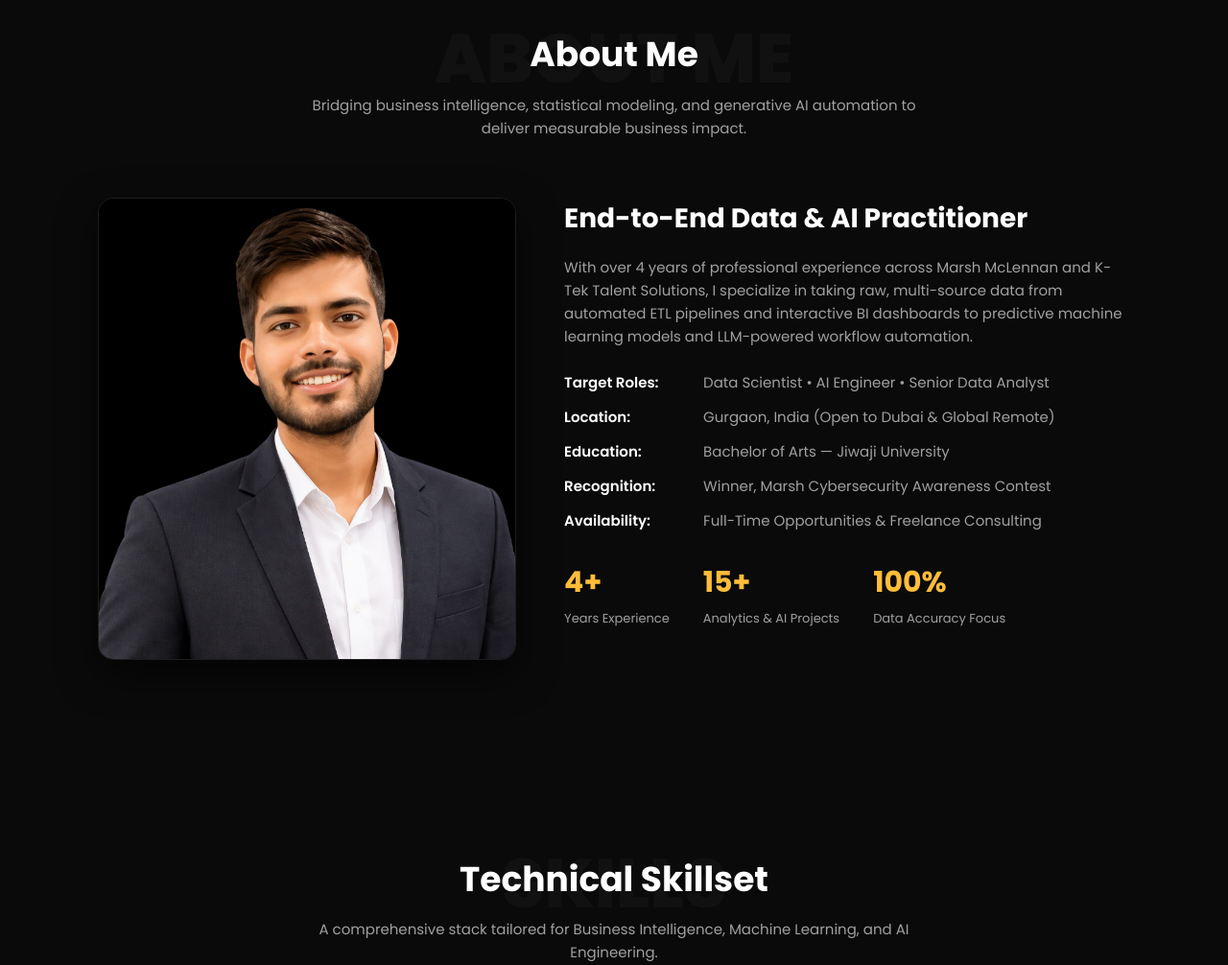
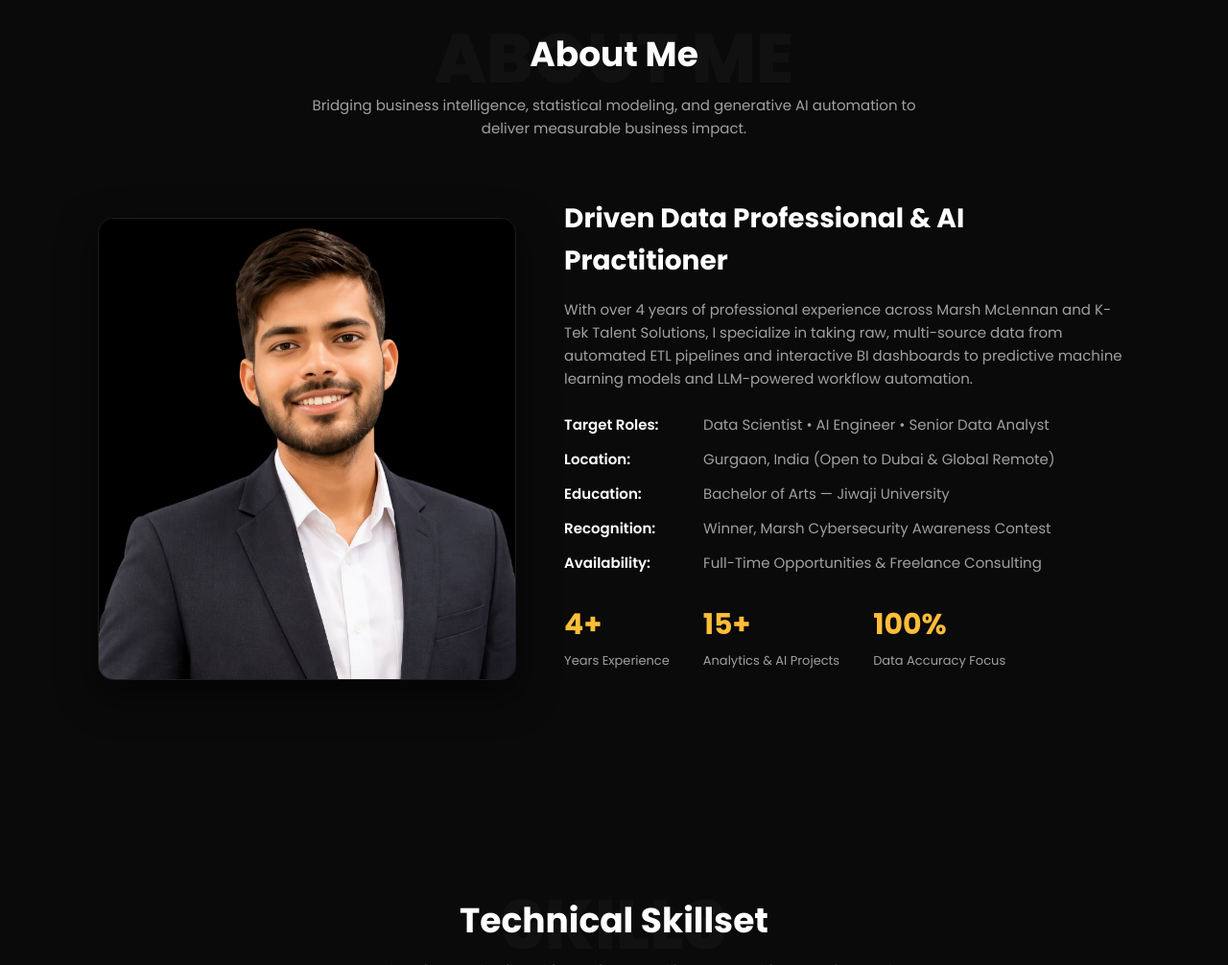
Before and after one commit to Anshuljain17-cmd/Anshuljain.github.io, a plain HTML site: page index.html in a window 1280 px wide. Shown: the part 872-1878 px from the top of the page at 96% size. Drawn offline with Linux system fonts and the light colour scheme.

Commit message:
Update portfolio professional headline

```diff
--- a/index.html
+++ b/index.html
@@ -719,7 +719,7 @@
                 <img src="images/photo_2026-11-13_17-31-21.jpg.png" alt="Anshul Jain Consulting">
             </div>
             <div class="about-details">
-                <h3>End-to-End Data &amp; AI Practitioner</h3>
+                <h3>Driven Data Professional &amp; AI Practitioner</h3>
                 <p>
                     With over 4 years of professional experience across Marsh McLennan and K-Tek Talent Solutions, I specialize in taking raw, multi-source data from automated ETL pipelines and interactive BI dashboards to predictive machine learning models and LLM-powered workflow automation.
                 </p>
```
